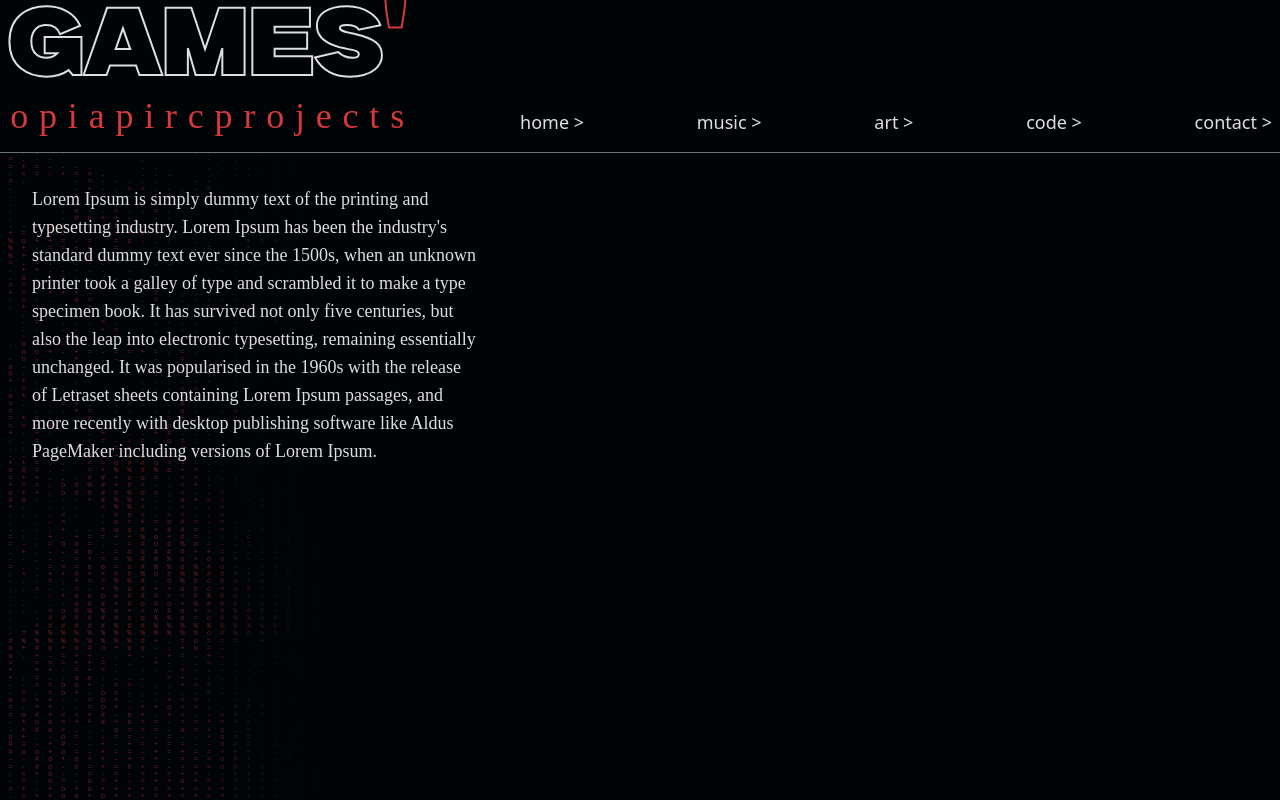
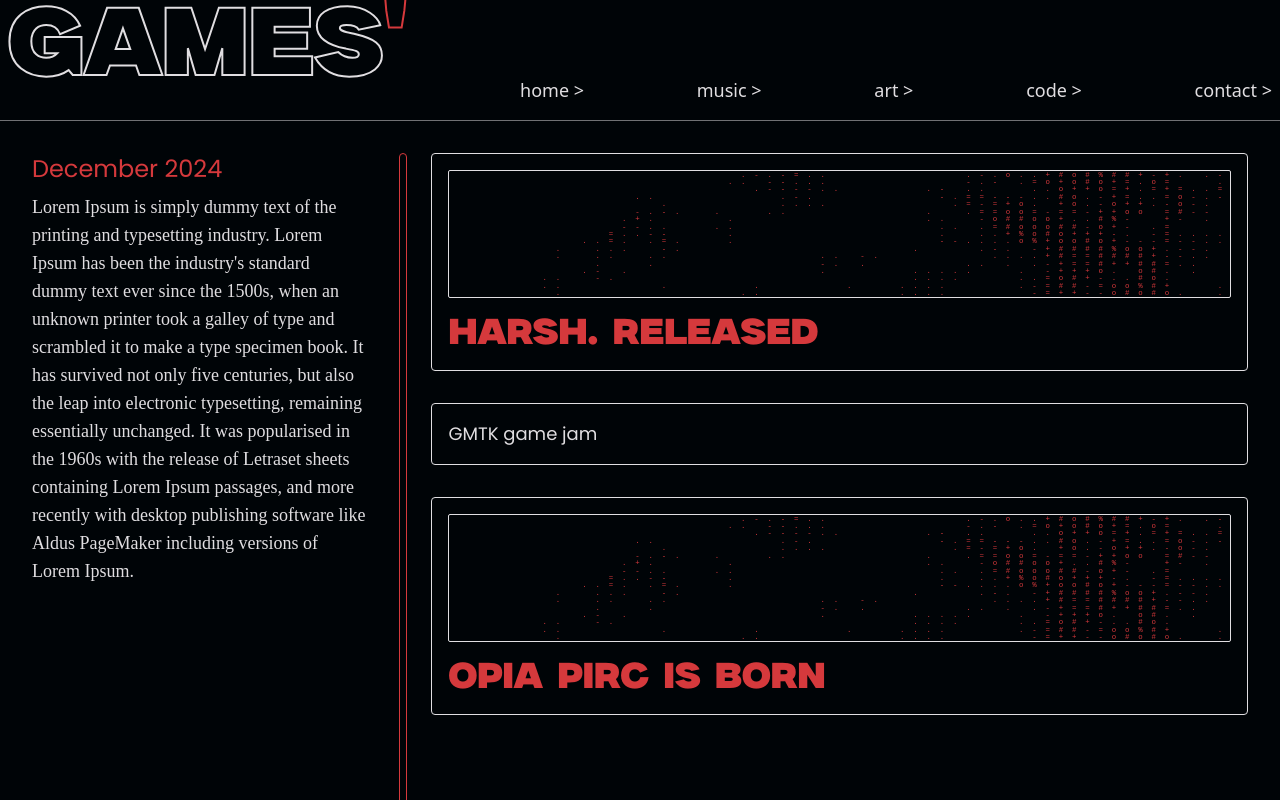
Before and after one commit to guilhermevbagio/landing-pagee, a Vue app: page /games in a window 1280 px wide. Shown: the top 800 px of the page. Built offline with nearby package versions, Linux system fonts and the light colour scheme; a web font is replaced by a local one.

Commit message:
topic page progress

```diff
--- a/src/components/MainHeader.vue
+++ b/src/components/MainHeader.vue
@@ -14,7 +14,7 @@ import router from '@/router';
       <a
         target="_blank"
         href="https://www.thedictionaryofobscuresorrows.com/concept/opia"
-        class="text-3xl -my-1 2xl:text-4xl font-playfair italic hover:underline transition-all duration-100 ease-in-out hover:opacity-50 font-thin text-bright opacity-30"
+        class="text-2xl -my-1 2xl:text-4xl font-playfair italic hover:underline transition-all duration-100 ease-in-out hover:opacity-50 font-thin text-bright opacity-30"
       >
         The Dictionary of Obscure Sorrows.
       </a>
@@ -39,11 +39,6 @@ import router from '@/router';
 </template>
 
 <style scoped>
-.specialtext
-{
-  -webkit-text-fill-color: transparent;
-  -webkit-text-stroke-width: 2px;
-}
 
 .button-hover{
   transition: all 0.1s ease-in-out;
--- /dev/null
+++ b/src/components/TopicCard.vue
@@ -0,0 +1,26 @@
+<script setup lang="ts">
+import AsciiCanvas from './AsciiCanvas.vue';
+
+defineProps({
+    title: {
+        type: String,
+        default: 'title'
+    },
+    big: {
+        type: Boolean,
+        default: false
+    }
+})
+
+</script>
+
+<template>
+    <div class="w-full h-fit border  border-bright rounded p-4">
+        <div v-if="big" class="h-32 w-full overflow-clip relative rounded-sm border border-bright mb-4">
+            <AsciiCanvas class="w-full h-full absolute"></AsciiCanvas>
+        </div>
+        <h1 class=" text-accent font-milker" :class="big ? 'text-accent font-milker text-4xl' : ' text-bright font-poppins text-lg'">
+            {{ title }}
+        </h1>
+    </div>
+</template>
--- a/src/components/TopicPage.vue
+++ b/src/components/TopicPage.vue
@@ -1,5 +1,6 @@
 <script setup>
 import AsciiCanvas from './AsciiCanvas.vue';
+import TopicCard from './TopicCard.vue';
 
 </script>
 
@@ -9,12 +10,11 @@ import AsciiCanvas from './AsciiCanvas.vue';
             <div class="flex flex-row items-end w-full justify-between px-2 border-b pb-4 border-bright border-opacity-50 ">
                 <header class="text-bright flex flex-col gap-2 items-center text-8xl ">
                     <div class="flex flex-row">
-                        <h1 class=" font-milker specialtext">
+                        <h1 class=" font-milker specialtext pb-2">
                             Games
                         </h1>
                         <h1 class="specialtext text-accent font-milker">'</h1>
                     </div>
-                    <h2 class="font-playfair tracking-wide text-accent text-4xl -mt-2">o p i a p i r c p r o j e c t s</h2>
                 </header>
                 <router-link to="/" class="button-hover">home ></router-link>
                 <router-link to="/music" class="button-hover">music ></router-link>
@@ -24,17 +24,24 @@ import AsciiCanvas from './AsciiCanvas.vue';
 
             </div>
         </nav>
-        <p class="text-lg text-bright font-playfair p-8 w-[40%]">Lorem Ipsum is simply dummy text of the printing and typesetting industry. Lorem Ipsum has been the industry's standard dummy text ever since the 1500s, when an unknown printer took a galley of type and scrambled it to make a type specimen book. It has survived not only five centuries, but also the leap into electronic typesetting, remaining essentially unchanged. It was popularised in the 1960s with the release of Letraset sheets containing Lorem Ipsum passages, and more recently with desktop publishing software like Aldus PageMaker including versions of Lorem Ipsum.</p>
-        <AsciiCanvas class="-z-10 absolute top-0 w-[25%] left-0 opacity-50 h-full overflow-clip ascii-gradient"></AsciiCanvas>
+        <div class="flex flex-row items-start justify-center w-full h-full p-8">
+          <div class="flex flex-col gap-2 w-[40%]">
+            <h2 class="text-2xl text-accent font-poppins">December 2024</h2>
+            <p class="text-lg text-bright font-playfair ">Lorem Ipsum is simply dummy text of the printing and typesetting industry. Lorem Ipsum has been the industry's standard dummy text ever since the 1500s, when an unknown printer took a galley of type and scrambled it to make a type specimen book. It has survived not only five centuries, but also the leap into electronic typesetting, remaining essentially unchanged. It was popularised in the 1960s with the release of Letraset sheets containing Lorem Ipsum passages, and more recently with desktop publishing software like Aldus PageMaker including versions of Lorem Ipsum.</p>
+          </div>
+          <div class="flex flex-col gap-8 w-full pl-8 ml-8 relative">
+            <div class="absolute h-screen rounded border border-accent w-2 -z-10 left-0"></div>
+            <TopicCard title="HARSH. released" big></TopicCard>
+            <TopicCard title="GMTK game jam"></TopicCard>
+            <TopicCard title="Opia pirc is born" big></TopicCard>
+
+          </div>
+        </div>
     </div>
 </template>
 
 <style scoped>
-.specialtext
-{
-  -webkit-text-fill-color: transparent;
-  -webkit-text-stroke-width: 2px;
-}
+
 
 .button-hover{
   transition: all 0.1s ease-in-out;
@@ -44,9 +51,9 @@ import AsciiCanvas from './AsciiCanvas.vue';
 
 .ascii-gradient {
   -webkit-mask-image: linear-gradient(to right,
-    rgba(0, 0, 0, 1) 50%,  /* Fully visible until 50% */
-    rgba(0, 0, 0, 1) 60%,  /* Start fading at 60% */
-    rgba(0, 0, 0, 0) 100%  /* Fully transparent at 100% */
+    rgba(0, 0, 0, 1) 50%,
+    rgba(0, 0, 0, 1) 60%,
+    rgba(0, 0, 0, 0) 100%
   );
   mask-image: linear-gradient(to right,
     rgba(0, 0, 0, 1) 50%,
--- a/src/style.css
+++ b/src/style.css
@@ -5,6 +5,12 @@
 
 
 @layer base {
+    .specialtext
+    {
+    -webkit-text-fill-color: transparent;
+    -webkit-text-stroke-width: 2px;
+    }
+
     @font-face{
         font-family: 'Milker';
         src: url('@/assets/Milker/Milker.otf') format('truetype');
```
